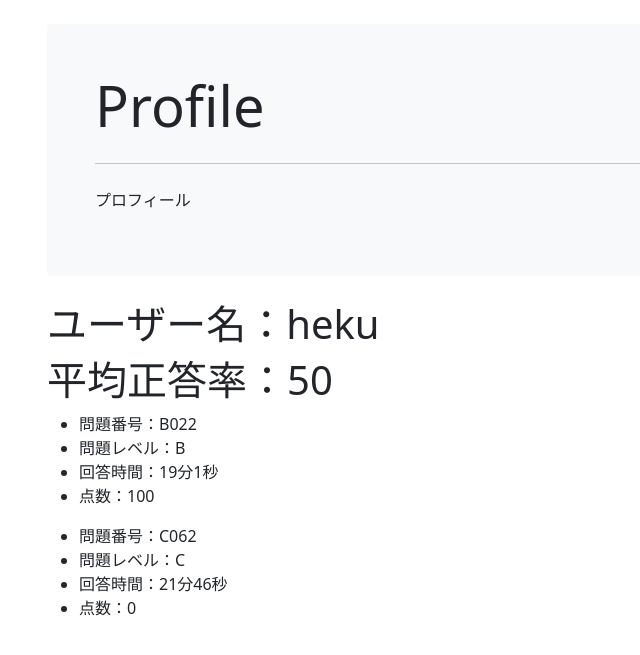
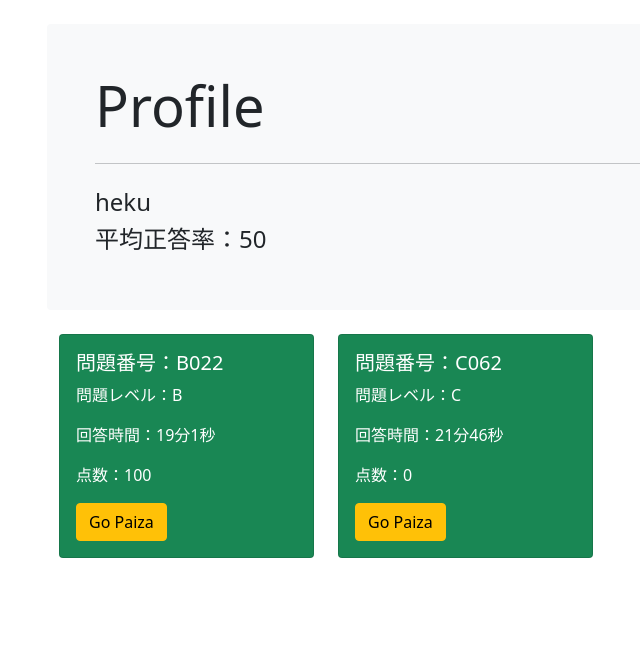
Before and after one commit to cardene777/pycheck, a Django app: a page that uses accounts/templates/accounts/profile.html in a window 1280 px wide. Shown: the part 56-711 px from the top of the page, without its empty margins (35-675 px from the left). Run offline with Django 3.2, Linux system fonts and the light colour scheme; data comes from the database, SQL or seed files in the repository; some libraries are stand-ins or nearby versions.

Commit message:
#24 update profile.html

```diff
--- a/accounts/templates/accounts/profile.html
+++ b/accounts/templates/accounts/profile.html
@@ -8,21 +8,33 @@
         <div class="bg-light p-3 p-sm-5 my-4 rounded">
             <h1 class="display-4">Profile</h1>
             <hr class="my-4">
-        <p>プロフィール</p>
+            <h4>{{ username }}</h4>
+            {% if message == No %}
+                <h4>平均正答率：{{ average_current }}</h4>
+            {% endif %}
         </div>
     </div>
     <div class="container">
-        <h1>ユーザー名：{{ username }}</h1>
         {% if message == No %}
-            <h1>平均正答率：{{ average_current }}</h1>
+            <div class="container">
+                <div class="row">
                     {% for user_data in user_datas %}
-                <ul>
-                    <li>問題番号：{{ user_data.question_number }}</li>
-                    <li>問題レベル：{{ user_data.question_level }}</li>
-                    <li>回答時間：{{ user_data.answer_time }}</li>
-                    <li>点数：{{ user_data.score }}</li>
-                </ul>
+                    <div class="col-3" style="margin-bottom: 2rem">
+                        <div class="card text-white bg-success">
+                            <div class="card-body">
+                                <h5 class="card-title">問題番号：{{ user_data.question_number }}</h5>
+                                <p class="card-text">問題レベル：{{ user_data.question_level }}</p>
+                                <p class="card-text">回答時間：{{ user_data.answer_time }}</p>
+                                <p class="card-text">点数：{{ user_data.score }}</p>
+                                <a href="https://paiza.jp/challenges/ranks/{{ user_data.question_level }}" target="_blank" class="btn btn-warning">
+                                    Go Paiza
+                                </a>
+                            </div>
+                        </div>
+                    </div>
                     {% endfor %}
+                </div>
+            </div>
         {% else %}
             <p>データがありません。</p>
         {% endif %}
```
Lines whose indentation alone changed are shown as unchanged.
